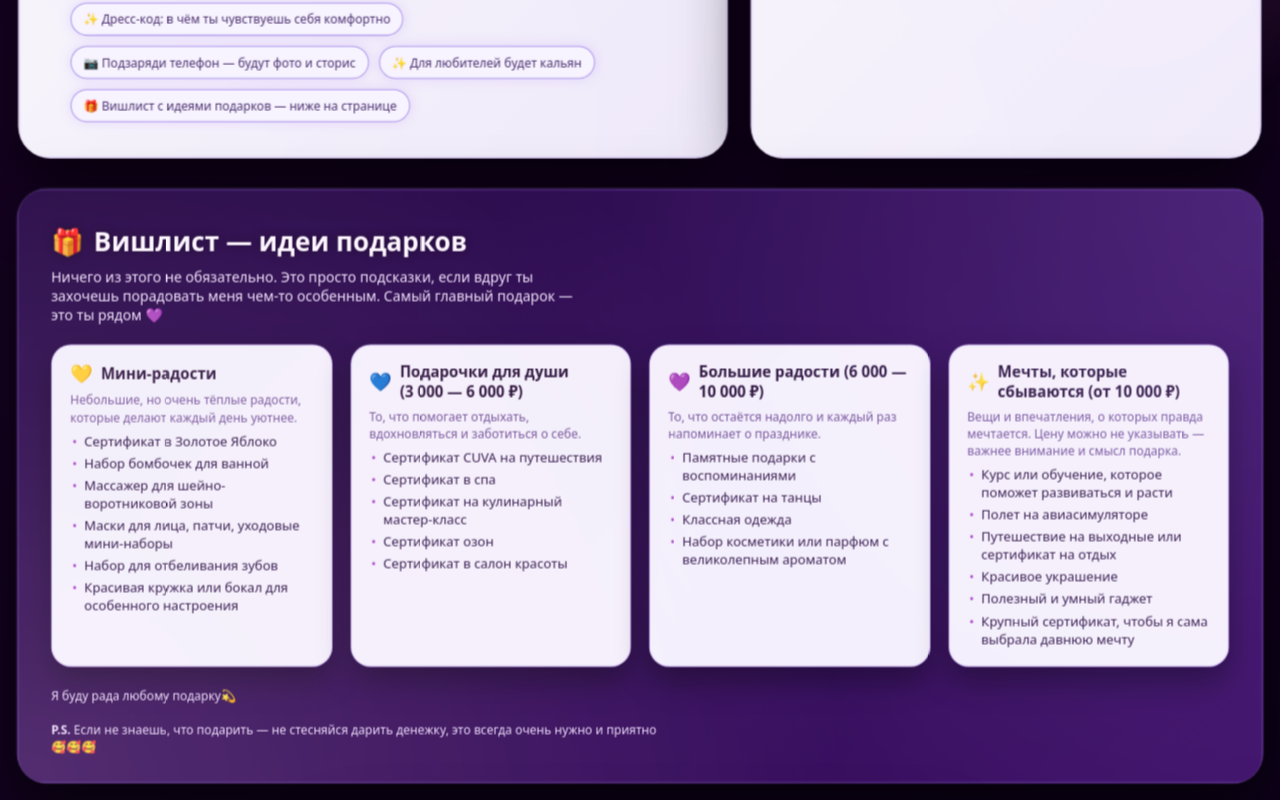
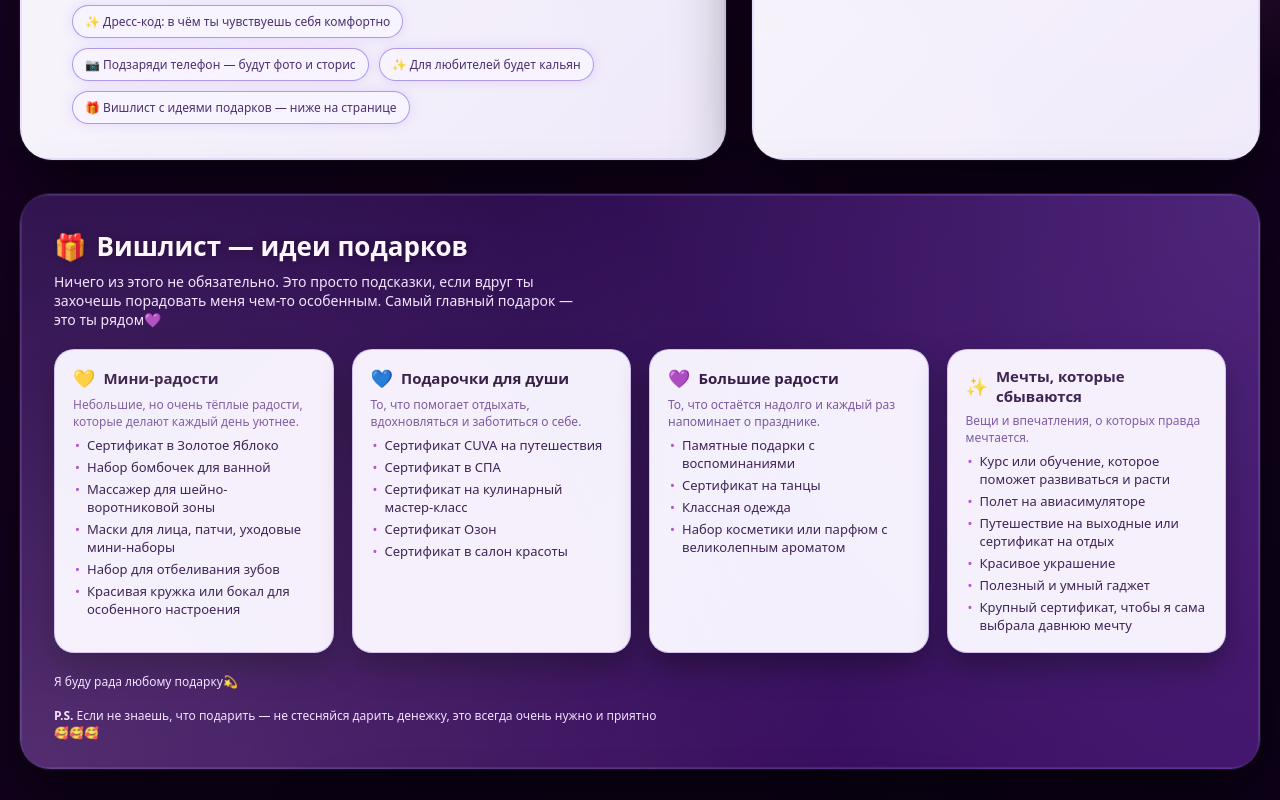
Before and after one commit to sweetypain21/Invitation, a plain HTML site: page index.html in a window 1280 px wide. Shown: the part 802-1602 px from the top of the page. Drawn offline with Linux system fonts and the light colour scheme.

Commit message:
Add files via upload

```diff
--- a/index.html
+++ b/index.html
@@ -101,7 +101,8 @@
     0 30px 70px rgba(0, 0, 0, 0.65),
     0 0 0 1px rgba(255, 255, 255, 0.1);
   backdrop-filter: blur(16px);
-      animation: cardIn 0.9s ease-out forwards, cardBreath 10s ease-in-out infinite;
+  /* Оставляем только появление, без "дыхания" */
+  animation: cardIn 0.9s ease-out forwards;
   opacity: 0;
   transform: translateY(20px) scale(0.985);
   color: #241334;
@@ -645,7 +646,7 @@
           </div>
           <p class="wishlist-subtitle">
             Ничего из этого не обязательно. Это просто подсказки, если вдруг ты захочешь
-            порадовать меня чем-то особенным. Самый главный подарок — это ты рядом 💜
+            порадовать меня чем-то особенным. Самый главный подарок — это ты рядом💜
           </p>
         </div>
 
@@ -673,16 +674,16 @@
           <div class="wishlist-group">
             <div class="wishlist-group-title">
               <span class="wishlist-emoji">💙</span>
-              <span>Подарочки для души (3&nbsp;000 — 6&nbsp;000&nbsp;₽)</span>
+              <span>Подарочки для души </span>
             </div>
             <p class="wishlist-note">
               То, что помогает отдыхать, вдохновляться и заботиться о себе.
             </p>
             <ul class="wishlist-list">
               <li>Сертификат CUVA на путешествия </li>
-              <li>Сертификат в спа</li>
+              <li>Сертификат в СПА </li>
               <li>Сертификат на кулинарный мастер-класс</li>
-              <li>Сертификат озон </li>
+              <li>Сертификат Озон </li>
               <li>Сертификат в салон красоты</li>
             </ul>
           </div>
@@ -691,7 +692,7 @@
           <div class="wishlist-group">
             <div class="wishlist-group-title">
               <span class="wishlist-emoji">💜</span>
-              <span>Большие радости (6&nbsp;000 — 10&nbsp;000&nbsp;₽)</span>
+              <span>Большие радости </span>
             </div>
             <p class="wishlist-note">
               То, что остаётся надолго и каждый раз напоминает о празднике.
@@ -708,11 +709,10 @@
           <div class="wishlist-group">
             <div class="wishlist-group-title">
               <span class="wishlist-emoji">✨</span>
-              <span>Мечты, которые сбываются (от 10&nbsp;000&nbsp;₽)</span>
+              <span>Мечты, которые сбываются </span>
             </div>
             <p class="wishlist-note">
-              Вещи и впечатления, о которых правда мечтается. Цену можно не указывать —
-              важнее внимание и смысл подарка.
+              Вещи и впечатления, о которых правда мечтается.
             </p>
             <ul class="wishlist-list">
               <li>Курс или обучение, которое поможет развиваться и расти</li>
```
Lines whose indentation alone changed are shown as unchanged.
